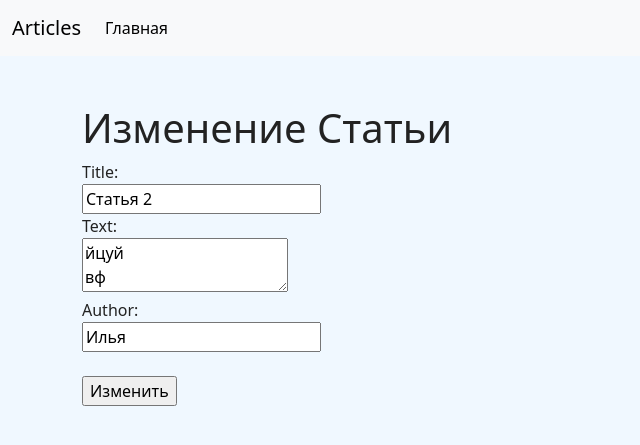
After one commit to k2Raven/article_projects, a Django app: page /article/2/update/ in a window 1280 px wide. The commit adds this page. Shown: the top 445 px of the page, without its empty margins (0-640 px from the left). Run offline with Django 5.2, Linux system fonts and the light colour scheme; data comes from the database, SQL or seed files in the repository.

Commit message:
Реализовать обновление статьи

```diff
--- a/source/webapp/templates/article_create.html
+++ b/source/webapp/templates/article_create.html
@@ -2,7 +2,7 @@
 {% block title %}Создание статьи{% endblock %}
 
 {% block content %}
-<h1>Create Article</h1>
+<h1>Создание Статьи</h1>
 
 <form action="{% url 'article_add' %}" method="post">
     {% csrf_token %}
@@ -16,6 +16,6 @@
     <label>Author:</label><br/>
     <input type="text" name="author"/><br/>
     <br/>
-    <input type="submit" value="Send"/>
+    <input type="submit" value="Создать"/>
 </form>
 {% endblock %}
--- /dev/null
+++ b/source/webapp/templates/article_update.html
@@ -0,0 +1,21 @@
+{% extends "base.html" %}
+{% block title %}Изменение Статьи{% endblock %}
+
+{% block content %}
+<h1>Изменение Статьи</h1>
+
+<form action="" method="post">
+    {% csrf_token %}
+
+    <label>Title:</label><br/>
+    <input type="text" name="title" value="{{ article.title }}"/><br/>
+
+    <label>Text:</label><br/>
+    <textarea name="content">{{ article.content }}</textarea><br/>
+
+    <label>Author:</label><br/>
+    <input type="text" name="author" value="{{ article.author }}"/><br/>
+    <br/>
+    <input type="submit" value="Изменить"/>
+</form>
+{% endblock %}
--- a/source/webapp/templates/article_view.html
+++ b/source/webapp/templates/article_view.html
@@ -1,5 +1,11 @@
 {% extends "base.html" %}
 {% block title %}{{article.title}}{% endblock %}
+
+{% block menu %}
+    <li class="nav-item">
+        <a class="nav-link" href="{% url 'article_update' article.id %}">Изменить</a>
+    </li>
+{% endblock %}
 
 {% block content %}
 <h1>{{article.title}}</h1>
--- a/source/webapp/templates/index.html
+++ b/source/webapp/templates/index.html
@@ -16,6 +16,7 @@
                         <h5 class="card-title">{{ article.title }}</h5>
                         <p class="card-text">Автор: {{ article.author }}</p>
                         <a href="{% url "article_detail" article.pk %}" class="btn btn-primary">Подробнее</a>
+                        <a href="{% url "article_update" article.pk %}" class="btn btn-primary">Изменить</a>
                     </div>
                 </div>
             </div>
--- a/source/webapp/urls.py
+++ b/source/webapp/urls.py
@@ -1,9 +1,10 @@
 
 from django.urls import path
-from webapp.views import index_view, article_create_view, article_view
+from webapp.views import index_view, article_create_view, article_view, article_update_view
 
 urlpatterns = [
     path('', index_view, name='articles'),
     path('article/add/', article_create_view, name='article_add'),
     path('article/<int:pk>/', article_view, name='article_detail'),
+    path('article/<int:pk>/update/', article_update_view, name='article_update'),
 ]
--- a/source/webapp/views.py
+++ b/source/webapp/views.py
@@ -21,3 +21,14 @@ def article_create_view(request):
         author = request.POST.get('author')
         article = Article.objects.create(title=title, content=content, author=author)
         return redirect('article_detail', pk=article.id)
+
+def article_update_view(request, *args, pk, **kwargs):
+    article = get_object_or_404(Article, pk=pk)
+    if request.method == 'GET':
+        return render(request, 'article_update.html', context={'article': article})
+    elif request.method == 'POST':
+        article.title = request.POST.get('title')
+        article.content = request.POST.get('content')
+        article.author = request.POST.get('author')
+        article.save()
+        return redirect('article_detail', pk=article.id)
```
